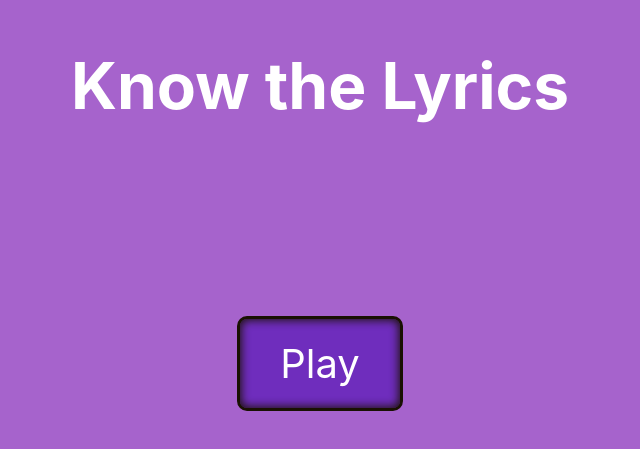
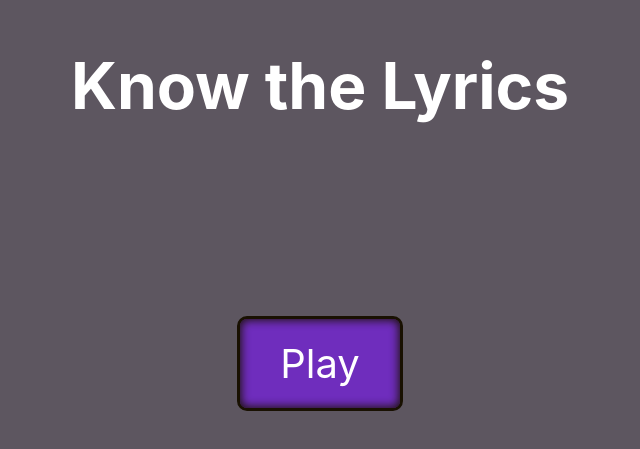
Before and after one commit to macgirl212/know-the-lyrics, a Next.js app: page / in a window 1280 px wide. Shown: the part 145-594 px from the top of the page, without its empty margins (320-960 px from the left). Built offline with nearby package versions, Linux system fonts and the light colour scheme.

Commit message:
new color scheme

```diff
--- a/styles/Game.module.scss
+++ b/styles/Game.module.scss
@@ -1,7 +1,8 @@
 /* VARIABLES */
 // $accent-color-1: #6F2DBD;
 // $accent-color-2: #F6F740;
-$base-color: #A663CC;
+// $accent-color-3: #A663CC;
+$base-color: #5d5660;
 $background-color: #C1BFC0;
 $text-color-1: #191102;
 
@@ -31,12 +32,15 @@ $text-color-1: #191102;
         background-color: $background-color;
         color: $text-color-1;
         aspect-ratio: 16/9;
-        height: 70vh;
+        width: 70vw;
         margin: 0 auto;
+        border: 1px solid $text-color-1;
         border-radius: 5px;
+        box-shadow: 0px 0px 200px 5px $text-color-1 inset;
         display: flex;
         align-items: center;
         justify-content: center;
+        text-align: center;
     }
 
     .inputDiv {
@@ -60,14 +64,18 @@ $text-color-1: #191102;
 
     .restartButton {
         position: absolute;
-        left: 5vw;
+        left: 0;
         top: 25vh;
+        width: 15vw;
+        display: flex;
+        justify-content: center;
     }
 
     .gameScore {
         position: absolute;
-        right: 2vw;
+        right: 0;
         top: 25vh;
+        width: 15vw;
         transform: translateY(-3em);
         z-index: 10;
         display: flex;
--- a/styles/Home.module.scss
+++ b/styles/Home.module.scss
@@ -1,7 +1,8 @@
 /* VARIABLES */
 $accent-color-1: #6F2DBD;
 $accent-color-2: #F6F740;
-$base-color: #A663CC;
+$accent-color-3: #A663CC;
+$base-color: #5d5660;
 $background-color: #C1BFC0;
 $text-color-1: #191102;
 
@@ -38,8 +39,6 @@ $text-color-1: #191102;
     border: 3px solid $text-color-1;
     box-shadow: 0px 0px 10px 1px $text-color-1 inset;
     transition: 300ms;
-    animation: buttonDim 300ms;
-    animation-fill-mode: forwards;
 
     &:hover,
     &:focus {
@@ -51,22 +50,15 @@ $text-color-1: #191102;
 
 @keyframes buttonGlow {
   0% {box-shadow: 0px 0px 15px 2px $text-color-1 inset;}
-  70% {
+  20% {
     background-color: $accent-color-2;
     box-shadow: 0px 0px 35px 6px $accent-color-1 inset;
     color: $text-color-1}
   100% {
     background-color: $accent-color-2;
     box-shadow: 0px 0px 5px 0px $text-color-1 inset, 0px 0px 35px 5px $accent-color-2;
-    transform: translateY(-0.15em);
     border-width: 1px;
     color: $text-color-1
-  }
-}
-
-@keyframes buttonDim {
-  0% {
-    transform: translateY(-0.15em);
   }
 }
 
--- a/styles/Title.module.scss
+++ b/styles/Title.module.scss
@@ -1,17 +1,25 @@
 // VARIABLES
 $accent-color-1: #6F2DBD;
 // $accent-color-2: #F6F740;
-// $base-color: #A663CC;
+$accent-color-3: #A663CC;
+// $base-color: #5d5660;
 // $background-color: #C1BFC0;
-// $text-color-1: #191102;
+$text-color-1: #191102;
 
 .container {
-    padding: 0.3em 0;
+    height: 5em;
     width: 100%;
-    background-color: $accent-color-1;
+    background-color: $text-color-1;
+    position: absolute;
+    top: 0;
 
     h1 {
-      font-size: 2em;
+      font-size: 2.5em;
+      text-shadow: 0px 0px 12px $accent-color-1;
+      transform: translateY(-0.25em);
+      font-family: 'Orbitron', sans-serif;
+      letter-spacing: 5px;
       text-align: center;
+      color: $accent-color-3;
     }
 }
--- a/styles/globals.scss
+++ b/styles/globals.scss
@@ -1,10 +1,12 @@
 /* VARIABLES */
 // $accent-color-1: #6F2DBD;
 // $accent-color-2: #F6F740;
-$base-color: #A663CC;
+// $accent-color-3: #A663CC;
+$base-color: #5d5660;
 // $background-color: #C1BFC0;
 // $text-color-1: #191102;
 
+@import url('https://fonts.googleapis.com/css2?family=Orbitron&family=Roboto&display=swap');
 
 html,
 body {
```
